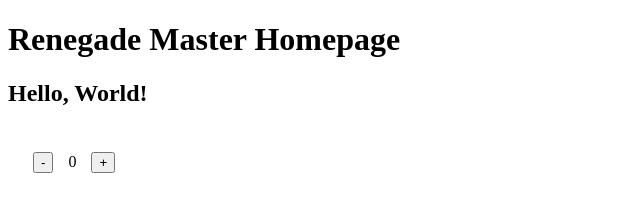
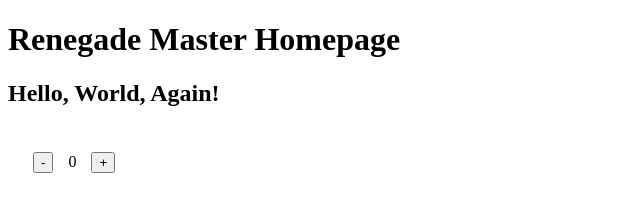
Before and after one commit to Renegade-Master/renegade-master.github.io, a plain HTML site: page index.html in a window 1280 px wide. Shown: the whole page, without its empty margins (0-640 px from the left). Drawn offline with Linux system fonts and the light colour scheme.

Commit message:
Update website files

```diff
--- a/index.html
+++ b/index.html
@@ -6,7 +6,7 @@
   </head>
   <body>
     <h1>Renegade Master Homepage</h1>
-    <h2>Hello, World!</h2>
+    <h2>Hello, World, Again!</h2>
     <div id="root"></div>
     <script src="renegademaster-website.js"></script>
   </body>
```
